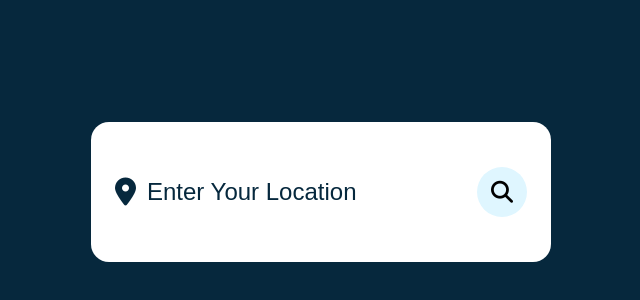
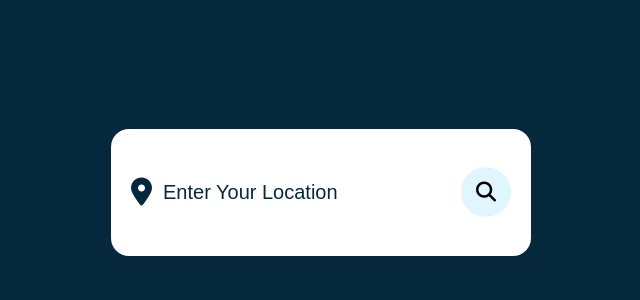
Before and after one commit to KhamdamovAva/WeatherApp, a plain HTML site: page index.html in a window 1280 px wide. Shown: the part 208-508 px from the top of the page, without its empty margins (319-959 px from the left). Drawn offline with Linux system fonts and the light colour scheme.

Commit message:
changed font-size

```diff
--- a/index.html
+++ b/index.html
@@ -12,8 +12,8 @@
 </head>
 
 <body>
-
   <div class="container">
+    <div class="content">
       <div class="search-box">
         <i class="fa-solid fa-location-dot"></i>
         <input type="text" placeholder="Enter your location">
@@ -46,6 +46,8 @@
         </div>
       </div>
     </div>
+  </div>
+
   <script src="script.js"></script>
 </body>
 
--- a/style.css
+++ b/style.css
@@ -16,10 +16,15 @@ body {
 }
 
 .container {
+  max-width: 1430px;
+  margin: 20px 0;
+  padding: 0 15px;
+}
+.content {
   background-color: white;
-  width: 460px;
+  width: 420px;
   height: auto;
-  padding: 24px;
+  padding: 20px;
   overflow: hidden;
   border-radius: 18px;
 }
@@ -36,7 +41,7 @@ body {
 .search-box input {
   color: #06283d;
   width: 80%;
-  font-size: 24px;
+  font-size: 20px;
   font-weight: 400;
   text-transform: uppercase;
   padding: 32px;
@@ -45,7 +50,7 @@ body {
 .search-box input::placeholder {
   color: #06283d;
   font-weight: 400;
-  font-style: 20px;
+  font-size: 20px;
   text-transform: capitalize;
 }
 
@@ -55,7 +60,7 @@ body {
   height: 50px;
   background-color: #dff6ff;
   border-radius: 50%;
-  font-size: 22px;
+  font-size: 20px;
   transition: 0.6s ease-out;
 }
 
@@ -81,12 +86,12 @@ body {
   margin-bottom: 20px;
 }
 .weather h1 {
-  font-size: 80px;
+  font-size: 60px;
   font-weight: 700;
 }
 
 .weather h2 {
-  font-size: 55px;
+  font-size: 40px;
   font-weight: 500;
   margin-top: 20px;
 }
@@ -96,15 +101,16 @@ body {
   align-items: center;
   justify-content: space-between;
 }
-
+.col i {
+  margin-bottom: 20px;
+}
 .details {
-  font-size: 80px;
+  font-size: 50px;
 }
 
 .details p {
-  font-size: 28px;
+  font-size: 26px;
 }
-
 
 .error {
   color: red;
```
Also changed, not shown: script.js (line endings or trailing spaces). Lines whose indentation alone changed are shown as unchanged.
